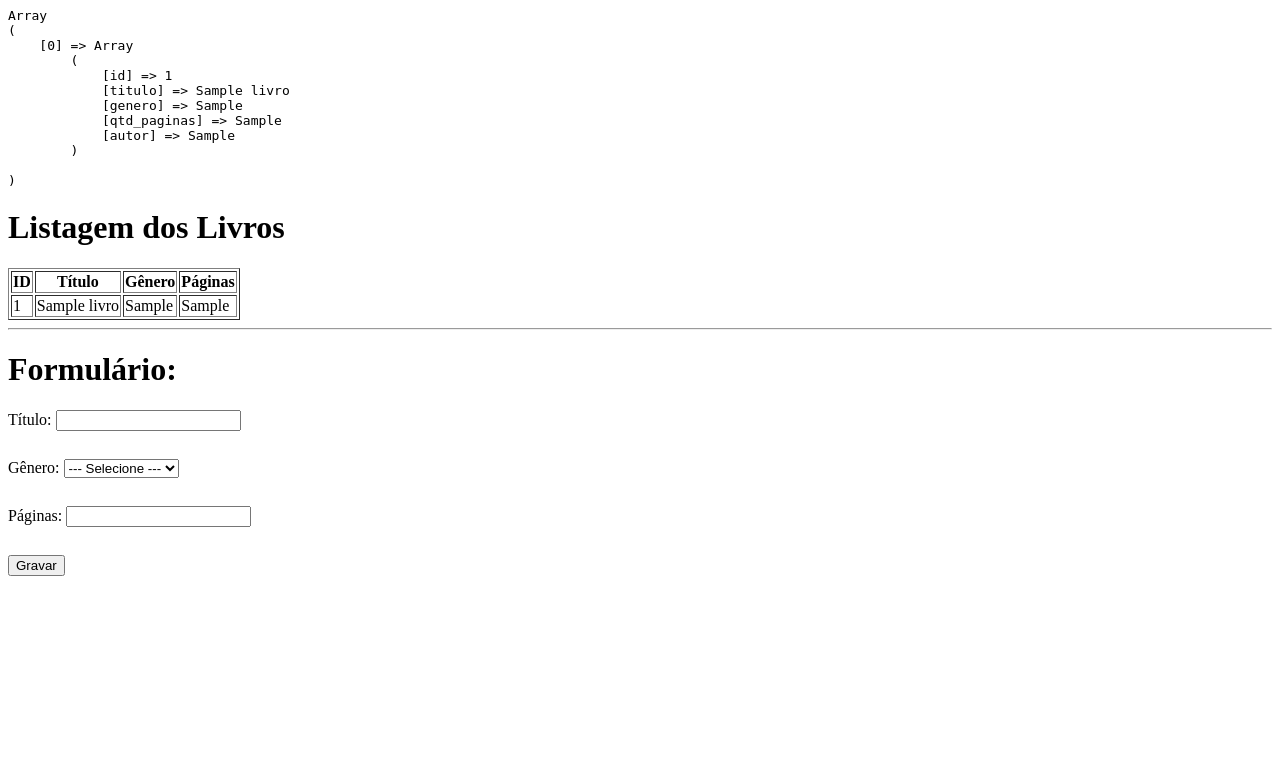
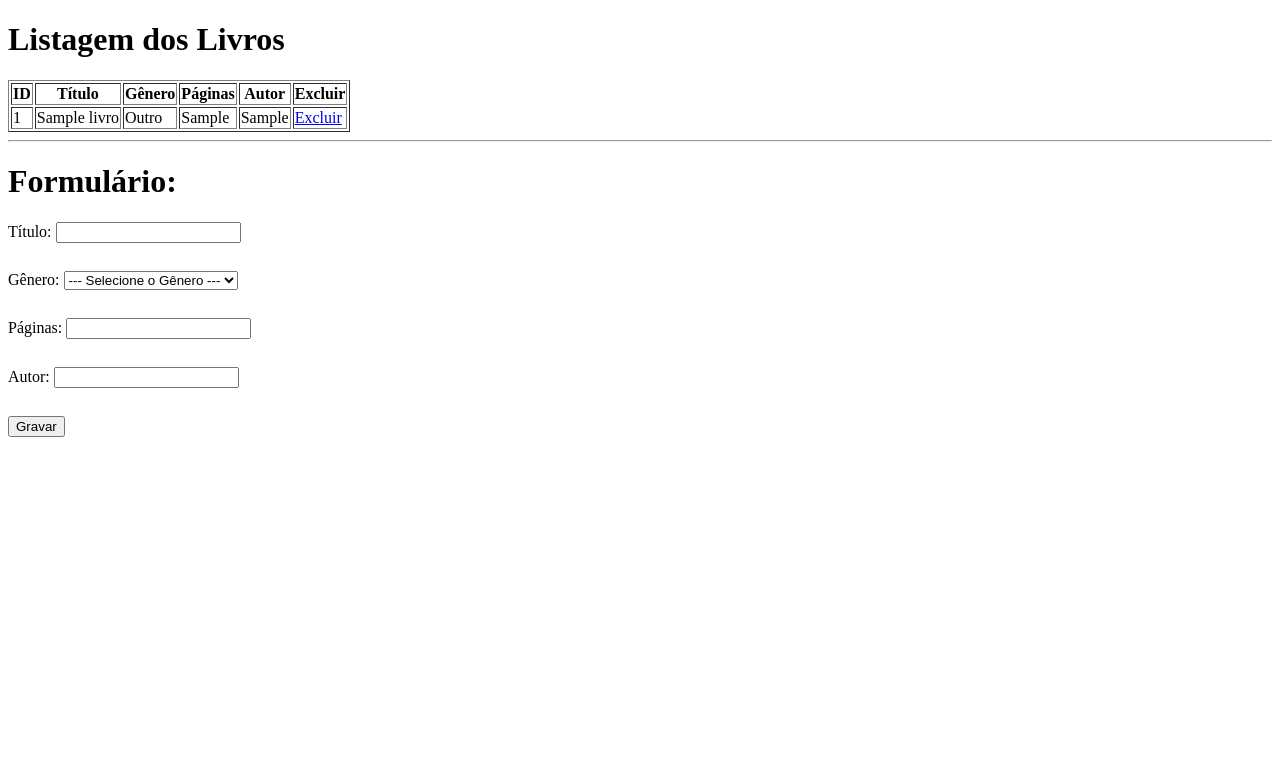
Before and after one commit to mlads15/LINGPWEB2025, a PHP site: page / in a window 1280 px wide. Shown: the top 783 px of the page. Run offline with PHP 8.4, Linux system fonts and the light colour scheme; tables that the repository leaves empty or names only in its code hold one stand-in row (values such as "Sample post").

Commit message:
Add files via upload

```diff
--- a/biblioteca/index.php
+++ b/biblioteca/index.php
@@ -11,8 +11,13 @@ $stm = $con->prepare($sql);
 $stm->execute();
 
 $livros = $stm->fetchAll();
-echo "<pre>" . print_r($livros, true) . "</pre>";
+// echo "<pre>" . print_r($livros, true) . "</pre>";
 
+$msgErro = "";
+$titulo = "";
+$autor = "";
+$genero = "";
+$qtdPag = "";
 
 //verifica se o usuario ja cliclou no botao gravar
 
@@ -21,23 +26,104 @@ if(isset($_POST["titulo"])) {
     // echo "Já clicou no botão.";
 
     //obter os valores digitados pelo usuario
-    $titulo = $_POST["titulo"];
-    $genero = $_POST["genero"];
+    $titulo = trim($_POST["titulo"]);
+
+    //função TRIM remove os espaços de ums string, tanto no início quanto no final
+
+    $genero = trim($_POST["genero"]);
     $qtdPag = $_POST["paginas"];
+    $autor = $_POST["autor"];
+
+    //validar os dados
+
+    $erros = array();
+
+    // ou if ($titulo == '')
+
+    if (! $titulo) {
+
+        array_push($erros, 'Informe o título!');
+
+    } elseif(strlen($titulo) < 3 || strlen($titulo) > 50) {
+
+        array_push($erros, 'O título deve ter entre três (3) e cinquenta (50) caracteres!');
+
+    } else {
+
+        $sql = "SELECT id FROM livros WHERE titulo = ?";
+        $stm = $con->prepare($sql);
+        $stm->execute([$titulo]);
+        $results = $stm->fetchAll();
+
+        if(count($results) > 0) {
+
+            array_push($erros, 'Há um livro cadastrado com o mesmo título. Não é possível cadastrar a mesma obra mais de uma vez.');
+
+        }
+
+    }
+
+    if (! $autor) {
+
+        array_push($erros, 'Informe o autor!');
+
+    }
+
+    if (! $genero) {
+
+        array_push($erros, 'Informe o gênero!');
+
+    }
+
+    if ($qtdPag == "") {
+
+        array_push($erros, 'Informe o número de páginas!');
+
+    } elseif($qtdPag <= 0) {
+
+        array_push($erros, 'O número de páginas precisa ser maior que zero!');
+
+    }
+
+    if (count($erros) == 0) {
 
         // echo $titulo . " - " .  $genero . " - " . $qtdPag;
 
         //inserir as infos na base de dados
 
-    $sql = "INSERT INTO livros (titulo, genero, qtd_paginas)
-            VALUES (?, ?, ?)";
+        $sql = "INSERT INTO livros (titulo, genero, qtd_paginas, autor)
+                VALUES (?, ?, ?, ?)";
         $stm = $con->prepare($sql);
-    $stm->execute(array($titulo, $genero, $qtdPag));
+        $stm->execute(array($titulo, $genero, $qtdPag, $autor));
         // array ou []
+
+        //redirecionar a mesma pagina afim de limpar o buffer do navegador
+        header("location: index.php");
+
+    } else {
+
+        $msgErro = implode("<br>", $erros);
+        // echo $msgErro;
+
     }
 
+}
+
+// if(strlen($titulo) < 3) {
+
+//         echo "Utilize no minímo três (3) caracteres.";
+
+// } elseif(strlen($titulo) > 50) {
+
+//         echo "Utilize no máximo cinquenta (50) caracteres.";
+
+// } else {
+
+//         echo "Lacrou! Arrasou! Divou! Babilonicou!";
+
+// }
+
 ?>
-
 
 <!DOCTYPE html>
 <html lang="en">
@@ -65,37 +151,65 @@ if(isset($_POST["titulo"])) {
         <th>Título</th>
         <th>Gênero</th>
         <th>Páginas</th>
+        <th>Autor</th>
+        <th>Excluir</th>
 
     </tr>
 
     <!-- COLOCA AQUI O RESTO DO CODIGO QUE A SARAH VAI MANDAR NO ZAAAAAAAAAAAAAAAP -->
 
      <?php
-        foreach ($livros as $l)
-        {
-            print <<<TEST
+
+        foreach($livros as $l): ?>
             <tr>
-                    <td>{$l['id']}</td>
-                    <td>{$l['titulo']}</td>
-                    <td>{$l['genero']}</td>
-                    <td>{$l['qtd_paginas']}</td>
+                <td><?= $l["id"] ?></td>
+                <td><?= $l["titulo"] ?></td>
+                <td>
+
+                <?php
+
+                if($l["genero"] == "D"){
+
+                    echo "Drama";
+
+                } elseif($l["genero"] == "R") {
+
+                    echo "Romance";
+
+                } elseif($l["genero"] == "F") {
+
+                    echo "Ficção";
+
+                } else {
+
+                    echo "Outro";
+
+                }
+
+                ?></td>
+                <td><?= $l["qtd_paginas"] ?></td>
+                <td><?= $l["autor"] ?></td>
+                <td><a href="excluir.php?id=<?= $l["id"] ?>"onclick="return confirm('Você confirma a exclusão desse livro da biblioteca? Essa ação não poderá ser alterada posteriormente.');">Excluir</a></td>
             </tr>
-            TEST;
-        }
-        ?>
+
+        <?php endforeach; ?>
 
 </table>
 
 <hr>
 
-<h1>Formulário:</h1>
+<h1>Formulário: </h1>
+
+<!-- <form action="" method="post"
+
+onsubmit="return validacao()"> -->
 
 <form action="" method="post">
 
     <div style="margin-bottom: 10px;">
 
         <label for="titulo">Título: </label>
-        <input type="text" name="titulo" id="titulo">
+        <input type="text" name="titulo" id="titulo" value="<?= $titulo ?>" />
 
     </div>
 
@@ -104,13 +218,48 @@ if(isset($_POST["titulo"])) {
     <div style="margin-bottom: 10px;">
 
         <label for="genero">Gênero: </label>
-        <select name="genero" id="">
+        <select name="genero" id="genero">
 
-            <option value="">--- Selecione ---</option>
-            <option value="D">Drama</option>
-            <option value="R">Romance</option>
-            <option value="F">Ficção</option>
-            <option value="O">Outro</option>
+            <option value="">--- Selecione o Gênero ---</option>
+            <option value="D" <?php
+
+            if($genero == "D") {
+
+                echo "Selected.";
+
+            }
+
+            ?> >Drama</option>
+
+            <option value="R" <?php
+
+            if($genero == "D") {
+
+                echo "Selected.";
+
+            }
+
+            ?>>Romance</option>
+
+            <option value="F" <?php
+
+            if($genero == "D") {
+
+                echo "Selected.";
+
+            }
+
+            ?>>Ficção</option>
+
+            <option value="O" <?php
+
+            if($genero == "D") {
+
+                echo "Selected.";
+
+            }
+
+            ?>>Outro</option>
 
         </select>
 
@@ -118,11 +267,19 @@ if(isset($_POST["titulo"])) {
 
     <br>
 
-
     <div style="margin-bottom: 10px;">
 
         <label for="paginas">Páginas: </label>
         <input type="number" name="paginas" id="paginas">
+
+    </div>
+
+    <br>
+
+    <div style="margin-bottom: 10px;">
+
+        <label for="autor">Autor: </label>
+        <input type="text" name="autor" id="autor" value="<?= $autor ?>">
 
     </div>
 
@@ -136,6 +293,16 @@ if(isset($_POST["titulo"])) {
 
 </form>
 
+    <div id="divErros" style="margin-bottom: 20px; color: #FF0000; font-weight: bold; margin-top: 20px;">
+
+    <?= $msgErro ?>
+
+    </div>
+
+<script src="js/validacao.js"></script>
+
+<script src="js/caracteres.js"></script>
+
 </body>
 
 </html>
--- /dev/null
+++ b/biblioteca/js/validacao.js
@@ -0,0 +1,60 @@
+function validacao() {
+
+    //capturar os valores informados pelo usuario
+
+    var titulo = document.getElementById('titulo').value;
+    var autor = document.querySelector('#autor').value;
+    var genero = document.getElementById('genero').value;
+    var paginas = document.getElementById('paginas').value;
+
+    // alert(titulo+ ' - ' +autor+ ' - ' +genero+ ' - ' +paginas);
+
+    erros = [];
+    if (titulo == '') {
+
+        erros.push('Informe o título!');
+
+    } if (autor == '') {
+
+        erros.push('Informe o autor!');
+
+    } if (genero == '') {
+
+        erros.push('Informe o gênero!');
+
+    } if (paginas == '') {
+
+        erros.push('Informe o número de páginas!');
+
+    }
+
+    if(erros.length > 0) {
+
+        // alert(erros.join("\n"));
+
+        document.getElementById('divErros').innerHTML = erros.join("<br>");
+        return false;
+
+    }
+
+    return true;
+
+}
+
+function caracteres() {
+
+    var titulo = document.getElementById('titulo').value;
+
+    erros = [];
+
+    if (strlen($titulo) < 3) {
+
+        erros.push('Utilize no mínimo três (3) caracteres!');
+
+    } else if (strlen($titulo) > 50) {
+
+        erros.push('Utilize no máximo cinquenta (50) caracteres!');
+
+    }
+
+}
--- a/biblioteca/style.css
+++ b/biblioteca/style.css
@@ -0,0 +1,5 @@
+body {
+
+    align-items: center;
+
+}
--- a/biblioteca/util/Conexao.php
+++ b/biblioteca/util/Conexao.php
@@ -20,7 +20,7 @@ class Conexao {
            //Define o tipo do retorno das consultas
             PDO::ATTR_DEFAULT_FETCH_MODE => PDO::FETCH_ASSOC);
 
-        self::$con = new PDO("mysql:host=localhost;dbname=biblioteca", "root", "1234", $opcoes);
+        self::$con = new PDO("mysql:host=localhost;dbname=Biblioteca", "root", "1234", $opcoes);
 
     }
 
```
Also changed, not shown: biblioteca/excluir.php (added, +20 -0 lines). Lines whose indentation alone changed are shown as unchanged.
